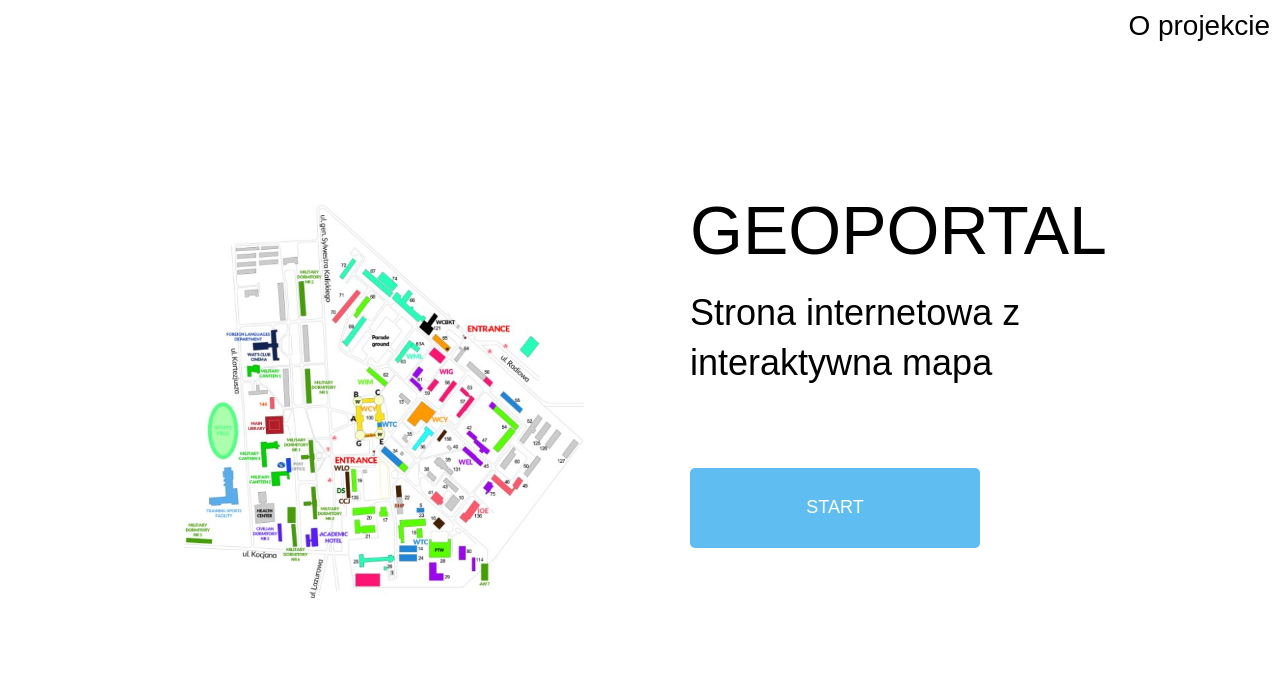
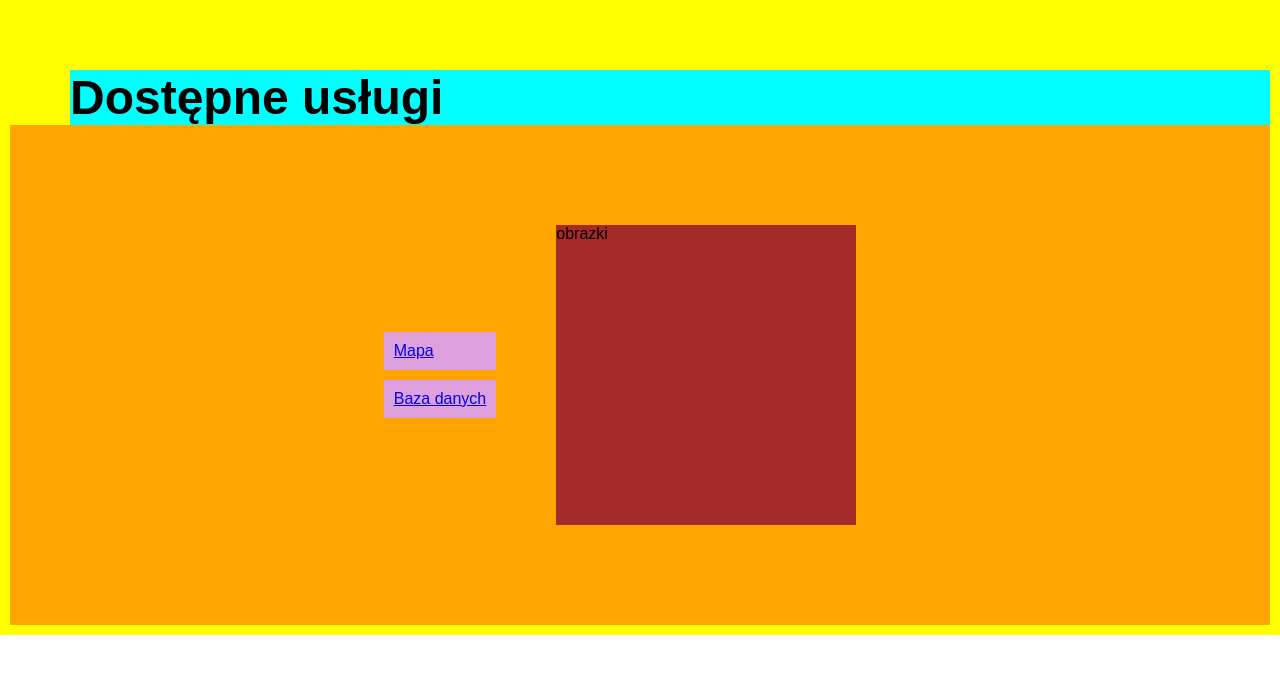
Before and after one commit to Karol2532/prge_01_kl, a React (Create React App) app: page /services in a window 1280 px wide. Shown: the top 674 px of the page. Built offline with nearby package versions, Linux system fonts and the light colour scheme.

Commit message:
wip: add API menagment

```diff
--- a/src/App.css
+++ b/src/App.css
@@ -1,4 +1,4 @@
-body {
+* {
   margin: 0;
   font-family: Arial, Helvetica, sans-serif;
 }
--- a/src/App.js
+++ b/src/App.js
@@ -1,12 +1,35 @@
+import { RouterProvider, createBrowserRouter } from "react-router-dom";
 import "./App.css";
 import Home from "./components/home/Home";
+import Services from "./components/services/Services";
+import Map from "./components/map/Map";
+import Dashboard from "./components/dashboard/Dashboard";
+
+const router = createBrowserRouter([
+  {
+    path: "/",
+    element: <Home />,
+  },
+  {
+    path: "/services",
+    element: <Services />,
+  },
+  {
+    path: "/services/map",
+    element: <Map />,
+  },
+  {
+    path: "/services/dashboard",
+    element: <Dashboard />,
+  },
+]);
 
 function App() {
-  const imie = "tomasz";
+  const imie = "world";
 
   return (
     <div className="App">
-      <Home text={imie} />
+      <RouterProvider router={router} />
     </div>
   );
 }
--- /dev/null
+++ b/src/components/dashboard/Card.js
@@ -0,0 +1,27 @@
+import * as React from "react";
+import Card from "@mui/material/Card";
+import CardActions from "@mui/material/CardActions";
+import CardContent from "@mui/material/CardContent";
+import CardMedia from "@mui/material/CardMedia";
+import Button from "@mui/material/Button";
+import Typography from "@mui/material/Typography";
+
+export default function MediaCard({ name, surname, content, image }) {
+  return (
+    <Card sx={{ maxWidth: 345 }}>
+      <CardMedia sx={{ height: 140 }} image={image} title="green iguana" />
+      <CardContent>
+        <Typography gutterBottom variant="h5" component="div">
+          {name} {surname}
+        </Typography>
+        <Typography variant="body2" color="text.secondary">
+          {content}
+        </Typography>
+      </CardContent>
+      <CardActions>
+        <Button size="small">Share</Button>
+        <Button size="small">Learn More</Button>
+      </CardActions>
+    </Card>
+  );
+}
--- /dev/null
+++ b/src/components/dashboard/Dashboard.js
@@ -0,0 +1,52 @@
+import React from "react";
+import MediaCard from "./Card";
+
+function Dashboard() {
+  const input_list = [
+    {
+      name: "Janek",
+      surname: "Kowalski",
+      content: "jakisopis Janka ",
+      image:
+        "https://geoforum.pl/upload3/news_pl/picture/328_geodeta_artykul6.jpg",
+    },
+    {
+      name: "Ola",
+      surname: "Jaciubek",
+      content: "jakisopis Oli ",
+      image:
+        "https://geoforum.pl/upload3/news_pl/picture/328_geodeta_artykul6.jpg",
+    },
+    {
+      name: "Mateusz",
+      surname: "Świetlicki",
+      content: "jakisopis Mateusza ",
+      image:
+        "https://geoforum.pl/upload3/news_pl/picture/328_geodeta_artykul6.jpg",
+    },
+    {
+      name: "Agata",
+      surname: "Drzygało",
+      content: "jakisopis Agaty ",
+      image:
+        "https://geoforum.pl/upload3/news_pl/picture/328_geodeta_artykul6.jpg",
+    },
+  ];
+  return (
+    <div>
+      {input_list.map((item) => {
+        return (
+          <MediaCard
+            name={item.name}
+            surname={item.surname}
+            content={item.content}
+            image={item.image}
+          />
+        );
+      })}
+      <MediaCard />
+    </div>
+  );
+}
+
+export default Dashboard;
--- a/src/components/home/Home.css
+++ b/src/components/home/Home.css
@@ -1,88 +1,97 @@
 .home {
   /* background-color: black; */
   color: white;
+  width: 100vw;
   height: 100vh;
-  width: 100vw;
   display: flex;
   justify-content: center;
 }
 .home_left {
-  /* background-color: orange; */
+  background-color: aqua;
+  display: flex;
   width: 40vw;
-  display: flex;
   justify-content: center;
   align-items: center;
   margin: 50px;
 }
+
 .home_right {
-  /* background-color: green; */
+  background-color: burlywood;
   width: 40vw;
+  flex-direction: column;
   display: flex;
-  flex-direction: column;
   align-content: center;
 }
+
 .plan_wat {
   width: 400px;
 }
+
 .home_right_title {
-  font-family: Arial, Helvetica, sans-serif;
   font-style: normal;
   font-weight: 400;
   font-size: 68px;
-  line-height: 115px;
+  line-height: 116px;
+  /* align-items: center;
+  text-align: center; */
+
   color: #000000;
 }
 .home_right_subtitle {
-  font-family: Arial, Helvetica, sans-serif;
   font-style: normal;
   font-weight: 400;
   font-size: 36px;
   line-height: 50px;
+
   color: #000000;
 }
+
 .home_right_button {
-  width: 290px;
+  width: 250px;
   height: 80px;
   margin: 10vh 0;
-  background-color: rgba(95, 189, 242, 60);
+  background-color: rgba(39, 108, 211, 0.5);
   color: #ffffff;
   border-color: transparent;
-  font-size: 18px;
   border-radius: 5px;
+  font-size: 28px;
 }
+
 .home_right_button:hover {
   background-color: #ffffff;
-  color: rgba(95, 189, 242, 60);
-  border-color: rgba(95, 189, 242, 60);
+  color: rgba(39, 108, 211, 0.5);
+  border-color: rgba(39, 108, 211, 0.5);
 }
+
 .home_top_about {
-  font-family: Arial, Helvetica, sans-serif;
+  color: gray;
   font-style: normal;
-  font-size: 28px;
+  font-size: 20px;
   position: absolute;
-  color: #000000;
   top: 10px;
   right: 10px;
 }
+
 .home_top {
   min-height: 15vh;
-  /* background-color: rgb(245, 28, 190); */
+  background-color: red;
 }
+
 .home_bottom {
   display: flex;
   justify-content: center;
   align-items: center;
   flex-direction: row;
 }
+
 @media screen and (max-width: 1000px) {
   * {
-    /* background-color: blue; */
   }
   .home_bottom {
     flex-direction: column;
   }
   .plan_wat {
     width: 85vw;
-    margin: 0 15vw;
+    margin: 0 10vw;
   }
 }
--- a/src/components/home/Home.js
+++ b/src/components/home/Home.js
@@ -1,4 +1,5 @@
 import React from "react";
+import { Link } from "react-router-dom";
 import "./Home.css";
 import plan_wat from "./plan_wat.jpg";
 
@@ -8,7 +9,6 @@ function Home({ text }) {
       <div className="home_top">
         <div className="home_top_about">O projekcie</div>
       </div>
-
       <div className="home_bottom">
         <div className="home_left">
           <img className="plan_wat" src={plan_wat} alt="logo" />
@@ -18,10 +18,11 @@ function Home({ text }) {
           <div className="home_right_title">GEOPORTAL</div>
 
           <div className="home_right_subtitle">
-            Strona internetowa z interaktywna mapa
+            Strona internetowa z interaktywną mapą
           </div>
-
-          <button className="home_right_button">START</button>
+          <Link to="services">
+            <button className="home_right_button">START</button>
+          </Link>
         </div>
       </div>
     </div>
--- /dev/null
+++ b/src/components/map/Map.css
@@ -0,0 +1,4 @@
+.leaflet-container {
+  width: 100vw;
+  height: 100vh;
+}
--- /dev/null
+++ b/src/components/map/Map.js
@@ -0,0 +1,58 @@
+import React, { useEffect } from "react";
+import {
+  LayersControl,
+  MapContainer,
+  TileLayer,
+  WMSTileLayer,
+} from "react-leaflet";
+import "./Map.css";
+import "leaflet/dist/leaflet.css";
+import axios from "axios";
+
+function Map() {
+  useEffect(() => {
+    console.log("aaa");
+    const getData = () => {
+      axios
+        .get(
+          // "http://127.0.0.1:8080/geoserver/prge/ows?service=WFS&version=1.0.0&request=GetFeature&typeName=prge%3Agranice_wojewodztw_db&maxFeatures=50&outputFormat=application%2Fjson"
+          "https://jsonplaceholder.typicode.com/posts/1"
+        )
+        .then((dane) => {
+          console.log(dane);
+        });
+    };
+    getData();
+  }, []);
+
+  return (
+    <div>
+      <MapContainer center={[52.232222, 21.0]} zoom={6}>
+        <LayersControl>
+          <LayersControl.BaseLayer checked name="OSM">
+            <TileLayer url="https://{s}.tile.openstreetmap.org/{z}/{x}/{y}.png" />
+          </LayersControl.BaseLayer>
+          <LayersControl.BaseLayer name="GoogleSatelite">
+            <TileLayer url="http://mt0.google.com/vt/lyrs=s&hl=en&x={x}&y={y}&z={z}" />
+          </LayersControl.BaseLayer>
+          <LayersControl.BaseLayer name="OpenTopoMap">
+            <TileLayer url="https://tile.opentopomap.org/{z}/{x}/{y}.png" />
+          </LayersControl.BaseLayer>
+          <LayersControl.BaseLayer name="Granice wojewodztw db">
+            <WMSTileLayer
+              layers="granice_wojewodztw_db"
+              url="http://127.0.0.1:8080/geoserver/prge/wms"
+            />
+          </LayersControl.BaseLayer>
+          {/* <LayersControl.Overlay name="Granice wojewodztwa db_wfs">
+            <GeoJSON
+              data={}
+            />
+          </LayersControl.BaseLayer> */}
+        </LayersControl>
+      </MapContainer>
+    </div>
+  );
+}
+
+export default Map;
--- /dev/null
+++ b/src/components/services/Services.css
@@ -0,0 +1,33 @@
+.services_title {
+  display: flex;
+  justify-content: flex-start;
+  font-size: 48px;
+  font-weight: 600;
+  margin-top: 60px;
+  margin-left: 60px;
+  background-color: aqua;
+}
+
+.services_bottom {
+  display: flex;
+  justify-content: center;
+  align-items: center;
+  flex-direction: row;
+  background-color: orange;
+}
+.services {
+  background-color: yellow;
+  padding: 10px;
+}
+.services_obj {
+  background-color: plum;
+  padding: 10px;
+  margin: 10px;
+}
+
+.obrazki {
+  background-color: brown;
+  width: 300px;
+  height: 300px;
+  margin: 100px 50px;
+}
--- /dev/null
+++ b/src/components/services/Services.js
@@ -0,0 +1,24 @@
+import React from "react";
+import "./Services.css";
+import { Link } from "react-router-dom";
+
+function Services() {
+  return (
+    <div className="services">
+      <div className="services_title">Dostępne usługi</div>
+      <div className="services_bottom">
+        <div className="services_options">
+          <Link to="map">
+            <div className="services_obj">Mapa</div>
+          </Link>
+          <Link to="dashboard">
+            <div className="services_obj">Baza danych</div>
+          </Link>
+        </div>
+        <div className="obrazki">obrazki</div>
+      </div>
+    </div>
+  );
+}
+
+export default Services;
--- a/src/index.css
+++ b/src/index.css
@@ -1,3 +1,3 @@
-body {
+* {
   margin: 0;
 }
```
Also changed, not shown: package.json (+14 -3 lines), 1 other file (tests, documents, lock files or other folders).
